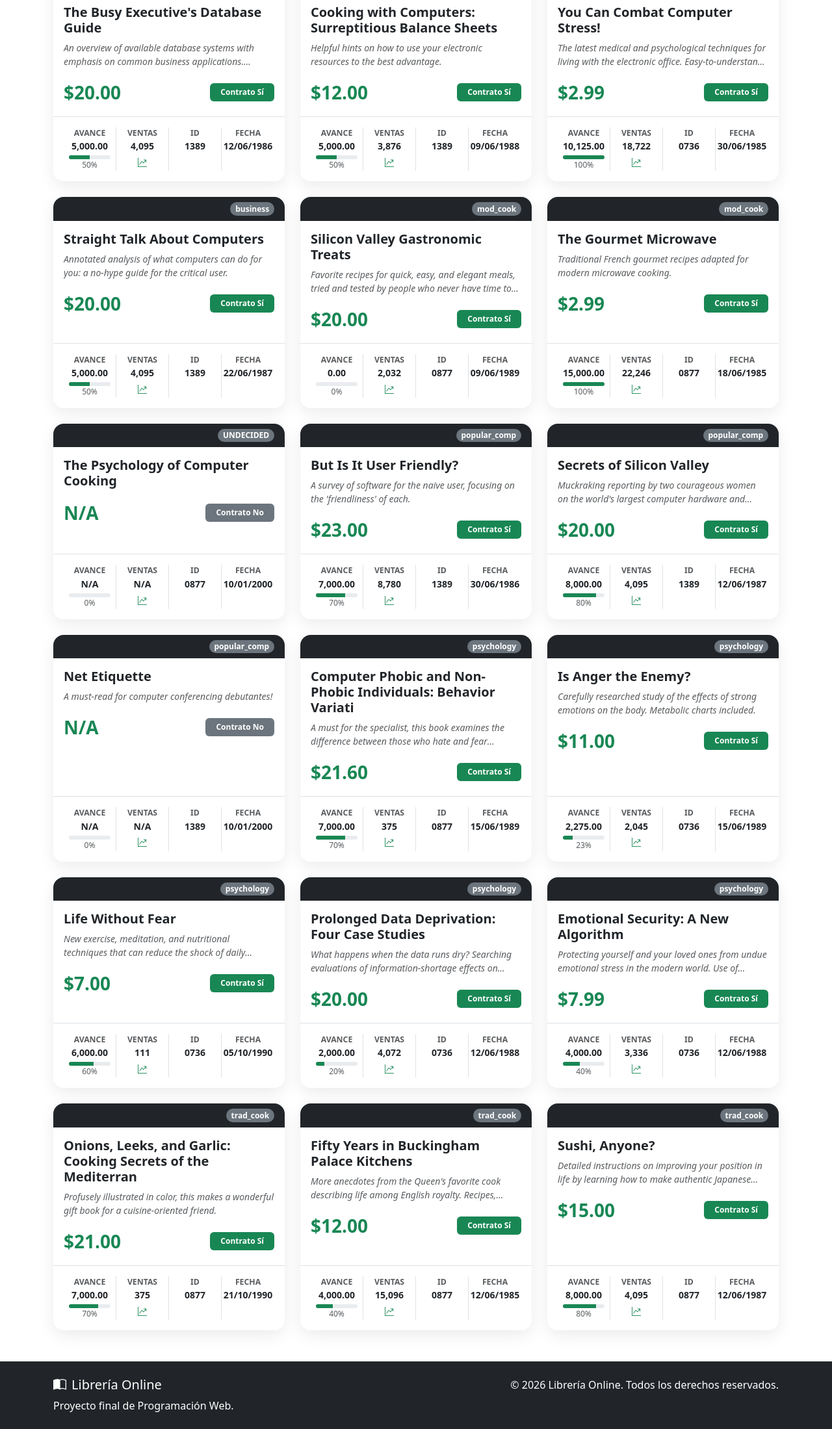
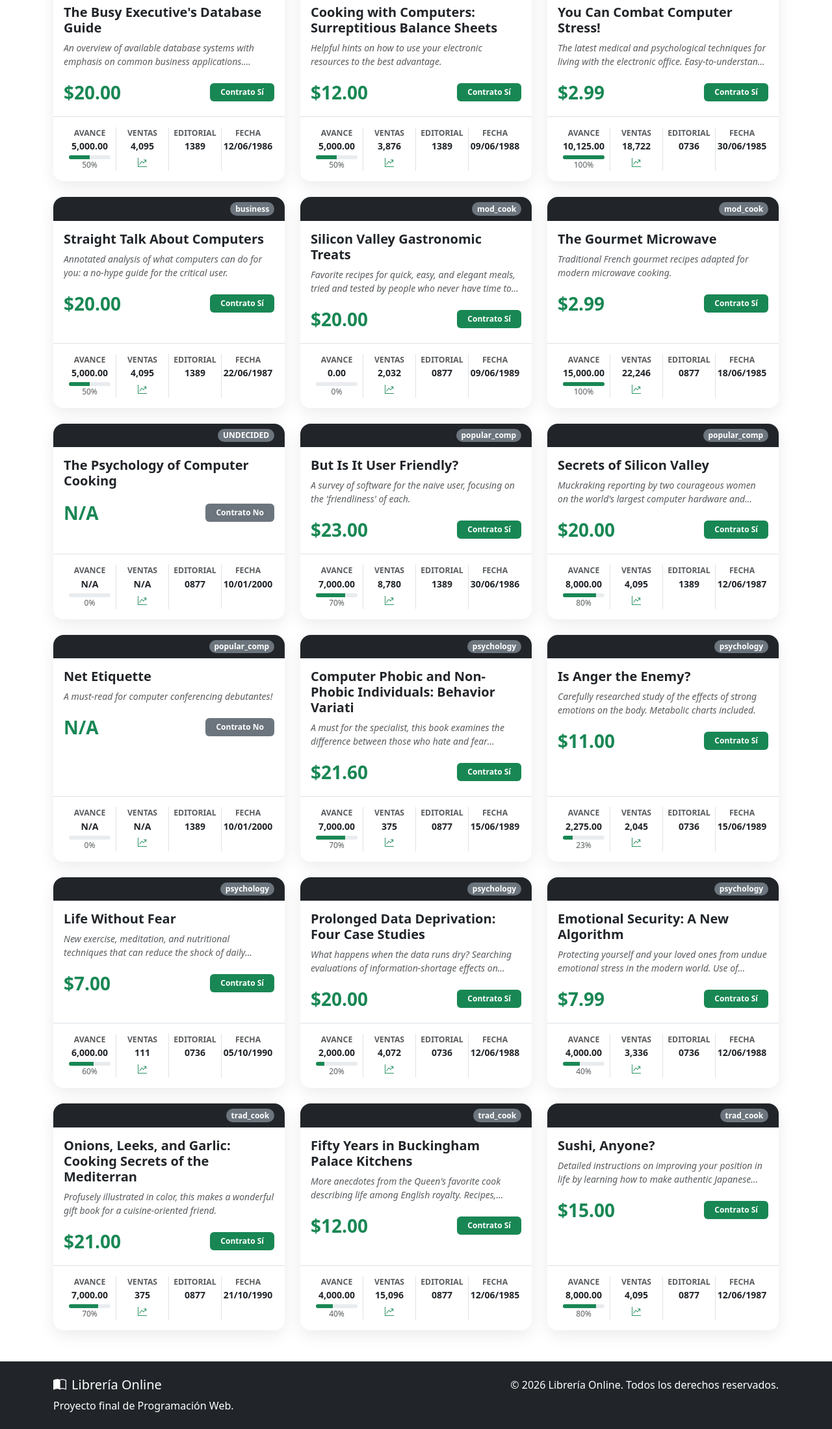
Before and after one commit to yoel0110/library, a PHP site: page /libros.php in a window 1280 px wide. Shown: the part 257-2456 px from the top of the page at 65% size. Run offline with PHP 8.4, Linux system fonts and the light colour scheme; data comes from the database, SQL or seed files in the repository.

Commit message:
refactor: cambiar label ID a Editorial en cards de libros

```diff
--- a/libros.php
+++ b/libros.php
@@ -57,7 +57,7 @@ $libros = $stmt->fetchAll();
                                 </div>
                             </div>
                             <div class="col-6 col-md-3 border-end">
-                                <div class="text-muted text-uppercase small fw-semibold">ID</div>
+                                <div class="text-muted text-uppercase small fw-semibold">Editorial</div>
                                 <div class="fw-bold"><?php echo htmlspecialchars($libro['id_pub']); ?></div>
                             </div>
                             <div class="col-6 col-md-3">
```
